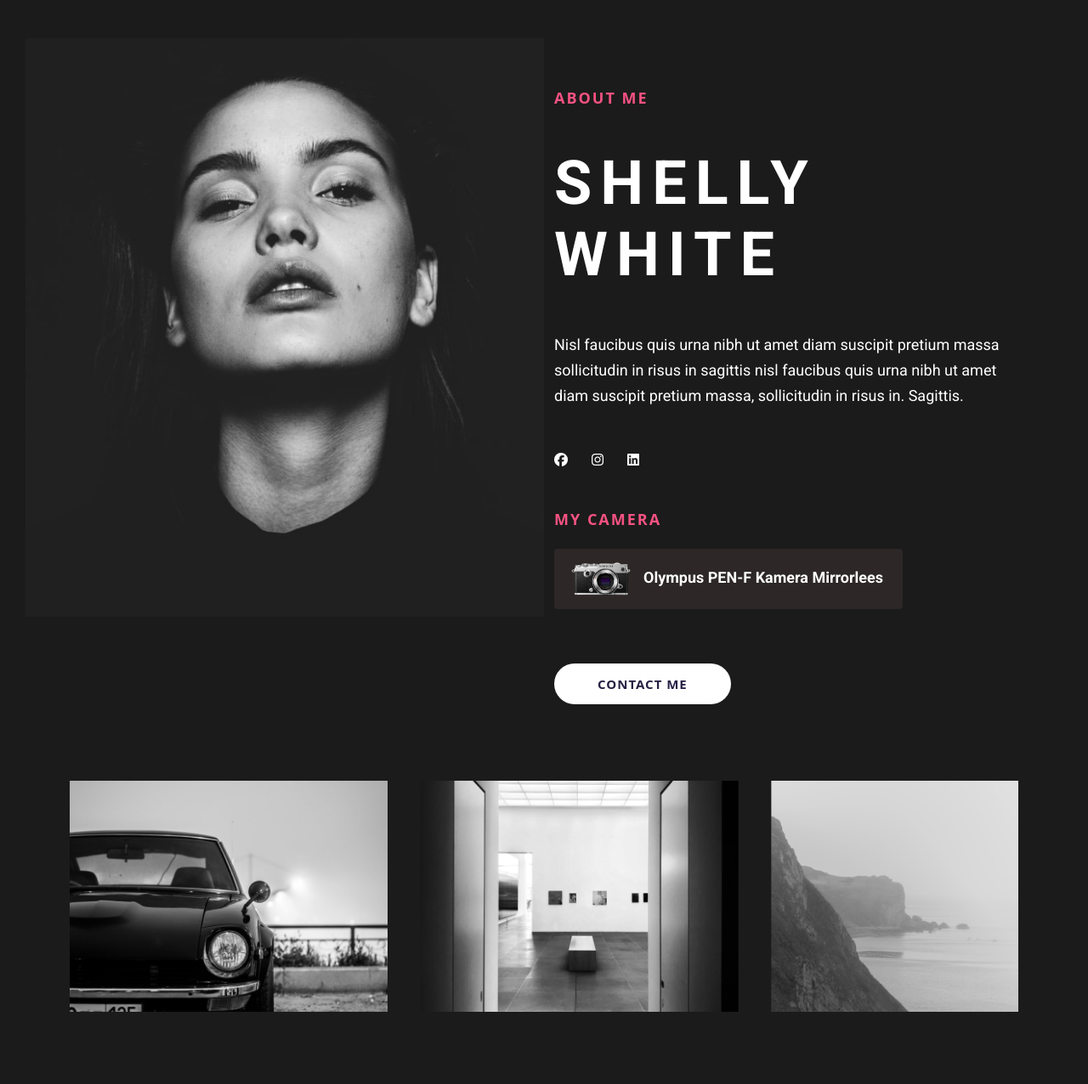
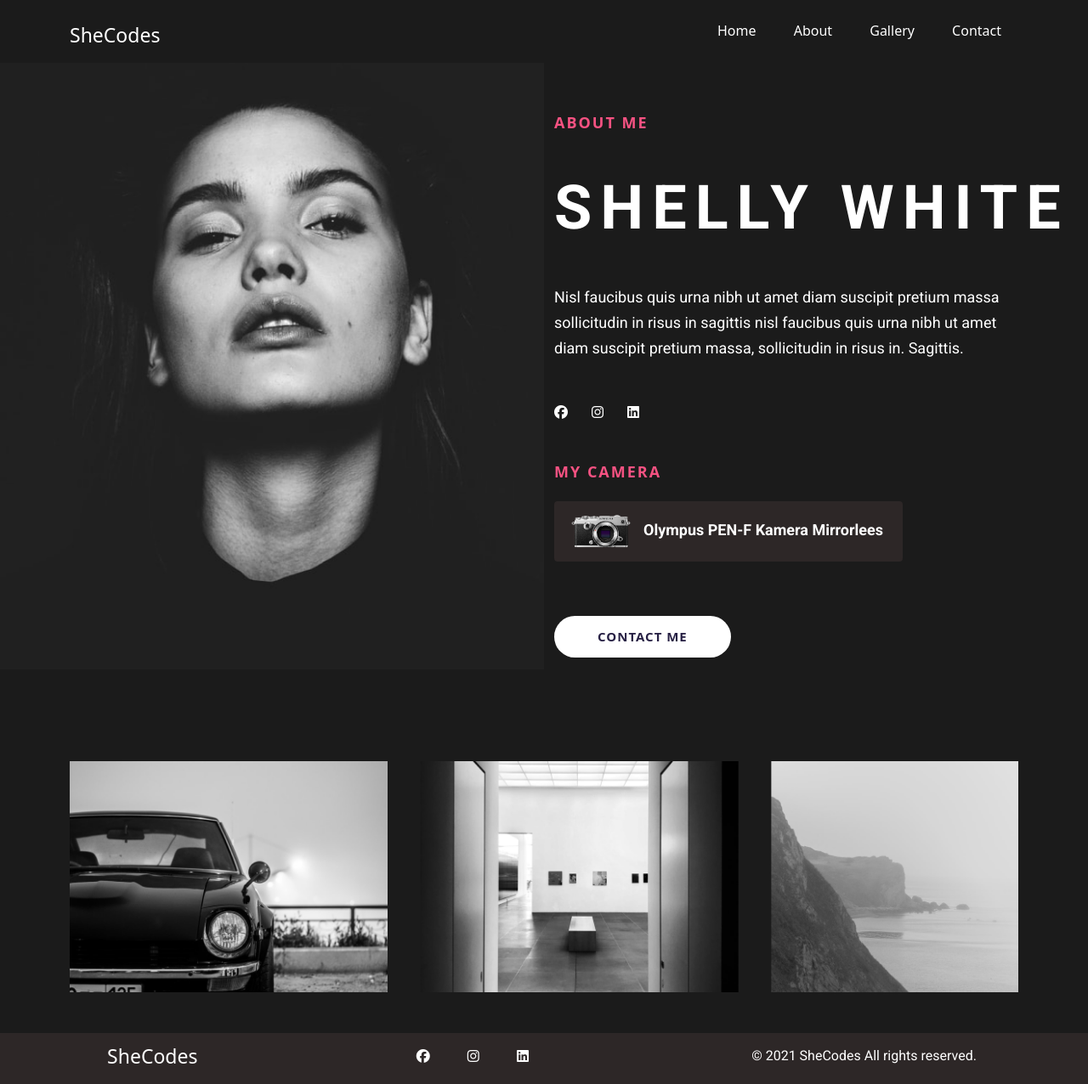
Before and after one commit to Hlm19966/photogallery, a plain HTML site: page about.html in a window 1280 px wide. Shown: the whole page at 85% size. Before the commit the page ends 1239 px from the top, so only its background shows below. Drawn offline with nearby package versions, Linux system fonts and the light colour scheme.

Commit message:
completed the project

```diff
--- a/about.html
+++ b/about.html
@@ -13,6 +13,25 @@
     <title>Document</title>
 </head>
 <body>
+    <div class="top-place container pt-4">
+        <nav class="d-flex justify-content-between">
+            <div class="logo d-none d-lg-block">SheCodes</div>
+           <ul>
+            <li>
+                <a href="index.html">Home</a>
+            </li>
+          <li>
+                <a href="about.html">About</a>
+            </li>
+            <li>
+                <a href="gallery.html">Gallery</a>
+            </li>
+            <li>
+                <a href="contact.html">Contact</a>
+            </li>
+           </ul>
+        </nav>
+    </div>
     <header class="whole-page">
     <div class="container-fluid">
         <div class="row">
@@ -42,7 +61,7 @@
     </div>
     </header>
     <main>
-        <div class="container">
+        <div class="container d-none d-lg-block pt-5">
             <div class="row">
                 <div class="col pb-5">
                     <img src="images/row.png" class="img-fluid">
@@ -50,5 +69,16 @@
             </div>
         </div>
     </main>
+    <footer class="footer-part">
+        <div class="bottom-page d-flex justify-content-around">
+            <div class="logo d-none d-lg-block">SheCodes</div>
+            <nav class="multiple-links d-none d-lg-block">
+                <a href="https://facebook.com/sheli"><i class="fab fa-facebook"></i></a>
+                <a href="https://instgram.com-sheli78"><i class="fab fa-instagram"></i></a>
+                <a href="https://linkedin.com-sheli78"><i class="fab fa-linkedin"></i></a>
+            </nav>
+            <div class="footer-section">© 2021 SheCodes All rights reserved.</div>
+        </div>
+    </footer>
     </body>
     </html>
--- a/style.css
+++ b/style.css
@@ -44,7 +44,7 @@ h6 {
 
 header {
     margin-top: 15px;
-    padding: 30px;
+
 }
 
 
@@ -65,6 +65,47 @@ p {
     font-weight: 400;
     line-height: 30px;
     color: #ffff;
+}
+
+.top-place {
+    color: #202020;
+
+}
+
+nav ul {
+    padding: 0;
+    margin: 0;
+}
+
+nav li {
+    display: inline;
+    list-style: none;
+}
+
+nav a {
+   text-decoration: none;
+   color: #ffff;
+   padding: 20px;
+   font-size: 16px;
+}
+
+.footer-part {
+    background-color: #2D2727;
+    padding: 10px;
+
+}
+
+.multiple-links{
+   padding: 5px;
+   margin-bottom: 6px;
+}
+
+
+
+.logo {
+    color: #ffff;
+    font-size: 23px;
+    font-weight: 500;
 }
 
 
@@ -90,7 +131,7 @@ p {
 .btn-branding {
     background-color: #ffff;
     font-weight: 700;
-    color: #272044;;
+    color: #272044;
     border-radius: 30px;
     padding: 12px 50px;
     font-size: 15px;
@@ -158,18 +199,45 @@ p {
     padding: 125px 65px;
 }
 
+.footer-section {
+    color: #ffff;
+   font-size: 16px;
+   font-family: var(--header-font-family);
+   font-weight: 400;
+   padding: 5px;
+}
+
+.end-page {
+    color: #282323;
+}
+
+
 
 @media (max-width: 960px) {
 
     h1 {
         font-size: 35px;
-    }
+
 
     .hero-1 h1 {
         font-size: 35px;
         text-align: center;
     }
 
+    .whole-page {
+        padding: 0;
+    }
 
+    .whole-page h1 {
+        font-size: 26px;
+    }
+
+    .whole-page p {
+        font-size: 10px;
+    }
+
+    .whole-page .camera-button {
+        width: 295px;
+    }
 
 }
```
Also changed, not shown: contact.html (+30 -0 lines), gallery.html (+30 -0 lines), index.html (+30 -0 lines).
